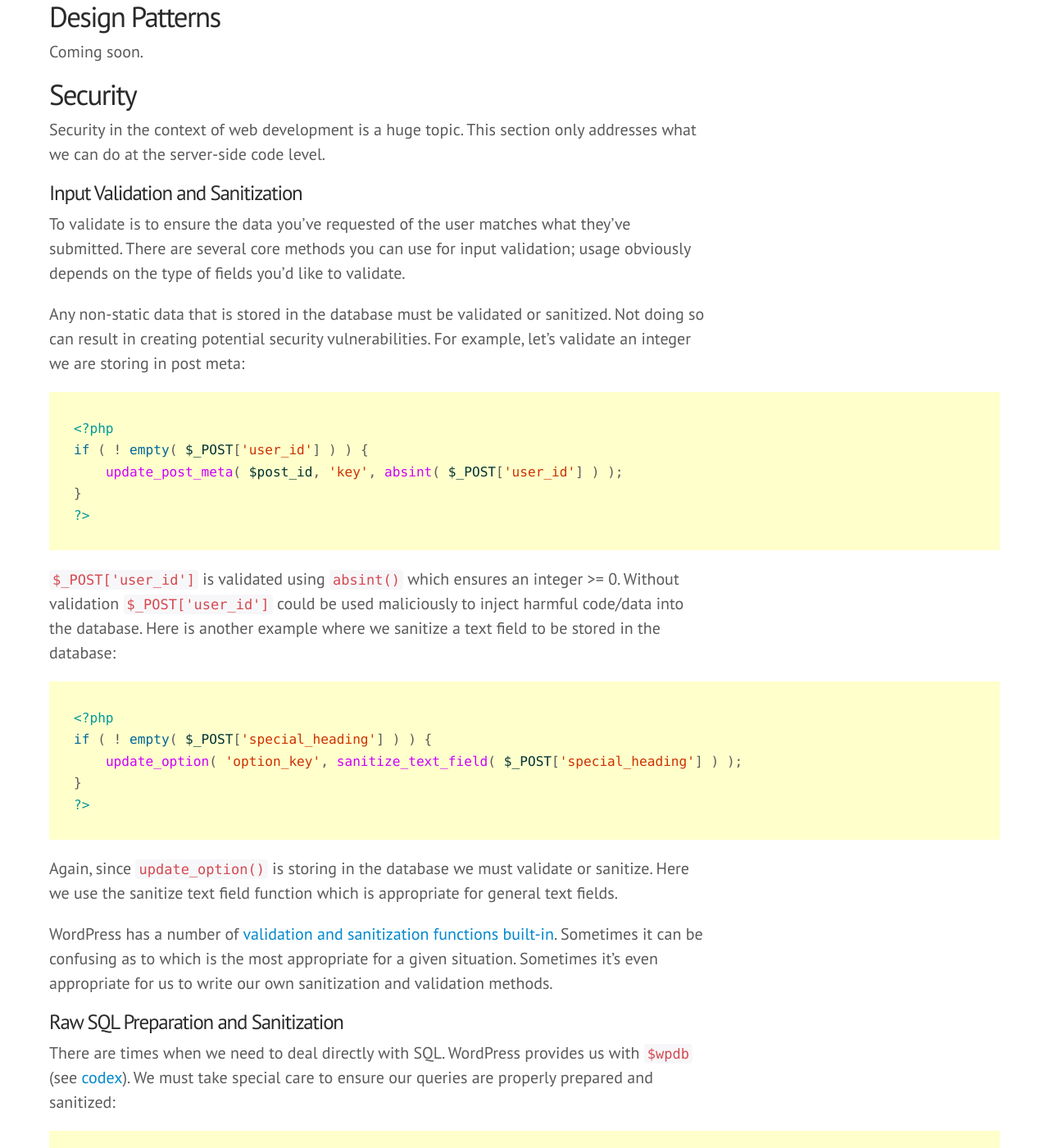
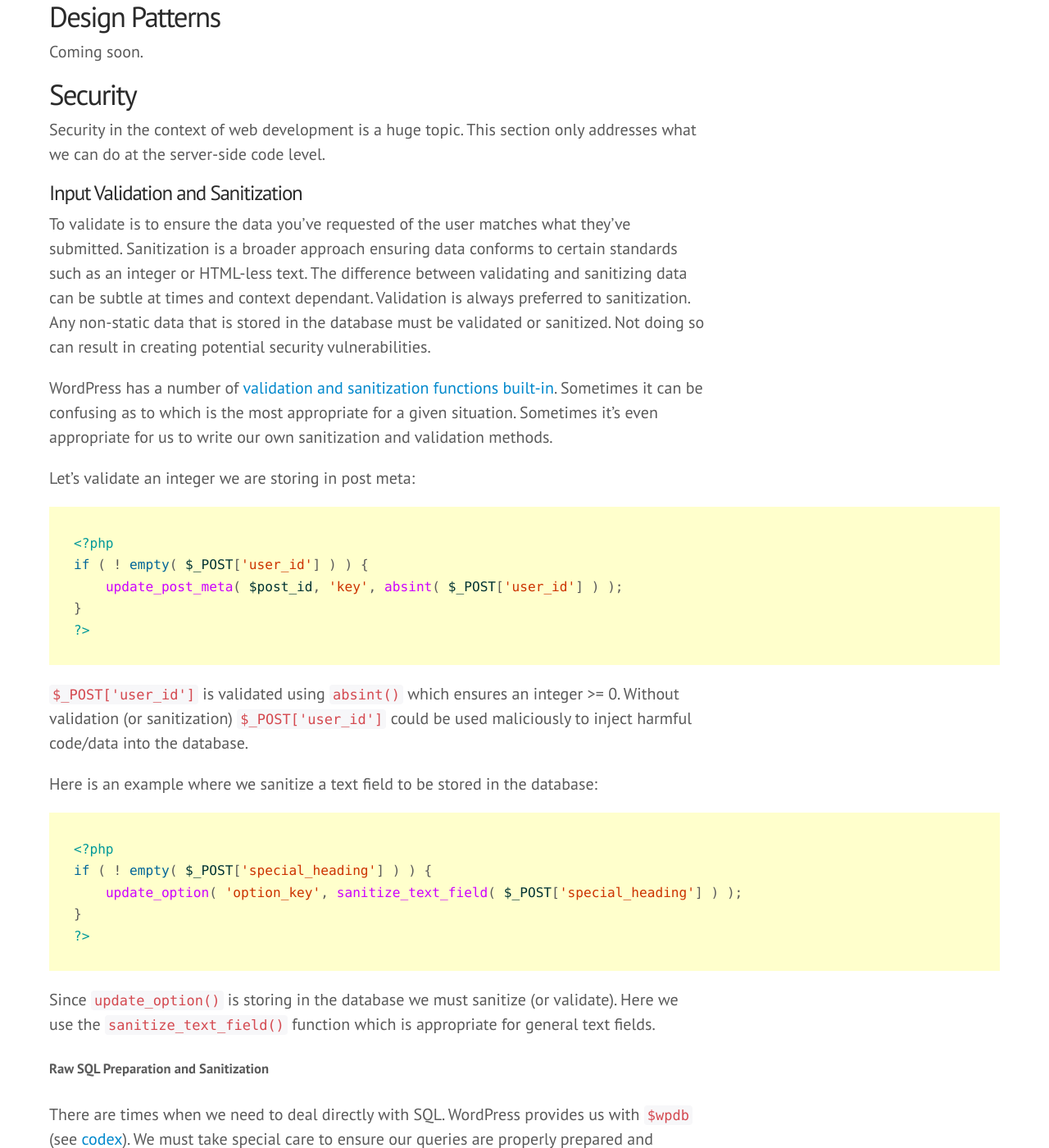
Before and after one commit to 10up/Engineering-Best-Practices, a Jekyll site: the page built from index.html, in a window 1280 px wide and 1400 px high, scrolled down 11337 px. Shown: the whole window at 82% size. Built offline with Jekyll 4.4.1, drawn with Linux system fonts in a browser that asks for light colours; some web fonts are replaced; Markdown is read by kramdown in place of the engine named in the settings; comment, search, counter and statistics services are not loaded; some of the changed text lies outside the part shown.

Commit message:
Validation section refined; general cleanup

````diff
--- a/_includes/markdown/PHP.md
+++ b/_includes/markdown/PHP.md
@@ -227,9 +227,11 @@ Security in the context of web development is a huge topic. This section only ad
 
 #### Input Validation and Sanitization
 
-To validate is to ensure the data you've requested of the user matches what they've submitted. There are several core methods you can use for input validation; usage obviously depends on the type of fields you'd like to validate.
+To validate is to ensure the data you've requested of the user matches what they've submitted. Sanitization is a broader approach ensuring data conforms to certain standards such as an integer or HTML-less text. The difference between validating and sanitizing data can be subtle at times and context dependant. Validation is always preferred to sanitization. Any non-static data that is stored in the database must be validated or sanitized. Not doing so can result in creating potential security vulnerabilities.
 
-Any non-static data that is stored in the database must be validated or sanitized. Not doing so can result in creating potential security vulnerabilities. For example, let's validate an integer we are storing in post meta:
+WordPress has a number of [validation and sanitization functions built-in](http://codex.wordpress.org/Validating_Sanitizing_and_Escaping_User_Data#Validating:_Checking_User_Input). Sometimes it can be confusing as to which is the most appropriate for a given situation. Sometimes it's even appropriate for us to write our own sanitization and validation methods.
+
+Let's validate an integer we are storing in post meta:
 
 ```php
 <?php
@@ -239,7 +241,9 @@ if ( ! empty( $_POST['user_id'] ) ) {
 ?>
 ```
 
-```$_POST['user_id']``` is validated using ```absint()``` which ensures an integer >= 0. Without validation ```$_POST['user_id']``` could be used maliciously to inject harmful code/data into the database. Here is another example where we sanitize a text field to be stored in the database:
+```$_POST['user_id']``` is validated using ```absint()``` which ensures an integer >= 0. Without validation (or sanitization) ```$_POST['user_id']``` could be used maliciously to inject harmful code/data into the database.
+
+Here is an example where we sanitize a text field to be stored in the database:
 
 ```php
 <?php
@@ -249,11 +253,9 @@ if ( ! empty( $_POST['special_heading'] ) ) {
 ?>
 ```
 
-Again, since ```update_option()``` is storing in the database we must validate or sanitize. Here we use the sanitize text field function which is appropriate for general text fields.
+Since ```update_option()``` is storing in the database we must sanitize (or validate). Here we use the ```sanitize_text_field()``` function which is appropriate for general text fields.
 
-WordPress has a number of [validation and sanitization functions built-in](http://codex.wordpress.org/Validating_Sanitizing_and_Escaping_User_Data#Validating:_Checking_User_Input). Sometimes it can be confusing as to which is the most appropriate for a given situation. Sometimes it's even appropriate for us to write our own sanitization and validation methods.
-
-#### Raw SQL Preparation and Sanitization
+##### Raw SQL Preparation and Sanitization
 
 There are times when we need to deal directly with SQL. WordPress provides us with ```$wpdb``` (see [codex](http://codex.wordpress.org/Class_Reference/wpdb)). We must take special care to ensure our queries are properly prepared and sanitized:
 
@@ -273,9 +275,9 @@ $wpdb->insert( $wpdb->posts, array( 'post_excerpt' => wp_kses_post( $post_conten
 
 ```$wpdb->insert()``` creates a new row in the database. We are passing ```$post_content``` into the ```post_content``` column. The third argument lets us specify a format for our values ```sprintf()``` style. Forcing our value to be a string using ```%s``` prevents many SQL injections attacks. However, we still need to call ```wp_kses_post()``` on ```$post_excerpt``` as someone could inject harmful JavaScript.
 
-#### Escape Output
+#### Escape or Validate Output
 
-To escape is to take the data you may already have and help secure it prior to rendering it for the end user. Any non-static data outputted to the browser must be escaped. WordPress has a number of core functions we can leverage for escaping. At 10up, we follow the philosophy of *late escaping*. This means we escape things just before output in order to reduce missed escaping and improve code readability. Here are some simple examples:
+To escape is to ensure data conforms to specific standards before being passed off. Validation, again, ensures that data matches what is to be expected in a much stricter way. Any non-static data outputted to the browser must be escaped or validated. WordPress has a number of core functions we can leverage for escaping. At 10up, we follow the philosophy of *late escaping*. This means we escape things just before output in order to reduce missed escaping and improve code readability. Here are some simple examples:
 
 ```php
 <div>
@@ -284,6 +286,12 @@ To escape is to take the data you may already have and help secure it prior to r
 ```
 
 ```esc_html()``` ensures output does not contain any html thus preventing JavaScript injection and layout breaks. Here is another example:
+
+```php
+<a href="mailto:<?php echo sanitize_email( get_post_meta( $post_id, 'key', true ) ); ?>">Email me</a>
+```
+
+```sanitize_email()``` ensures output is a valid email address. This is an example of validating our data. We could have used a broader escaping function like ```esc_attr()``` but instead we used ```sanitize_email()``` to validate. Here is another example:
 
 ```php
 <script>
@@ -362,4 +370,4 @@ Read more at the [PHPUnit homepage](https://phpunit.de/) and [automated testing
 
 <h3 id="php-libraries">Libraries and Frameworks</h3>
 
-Generally, we do not use PHP frameworks or libraries that do not live within WordPress for general theme development. WordPress API's provide us with 99% of the functionality we need from database management to sending emails. There are frameworks and libraries we use for themes and plugins that are being distributed or open-sourced to the public such as PHPUnit.
+Generally, we do not use PHP frameworks or libraries that do not live within WordPress for general theme and plugin development. WordPress API's provide us with 99% of the functionality we need from database management to sending emails. There are frameworks and libraries we use for themes and plugins that are being distributed or open-sourced to the public such as PHPUnit.
````
